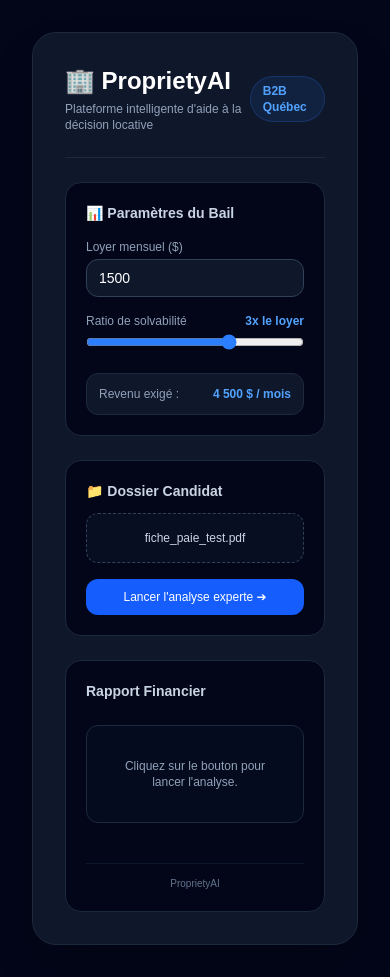
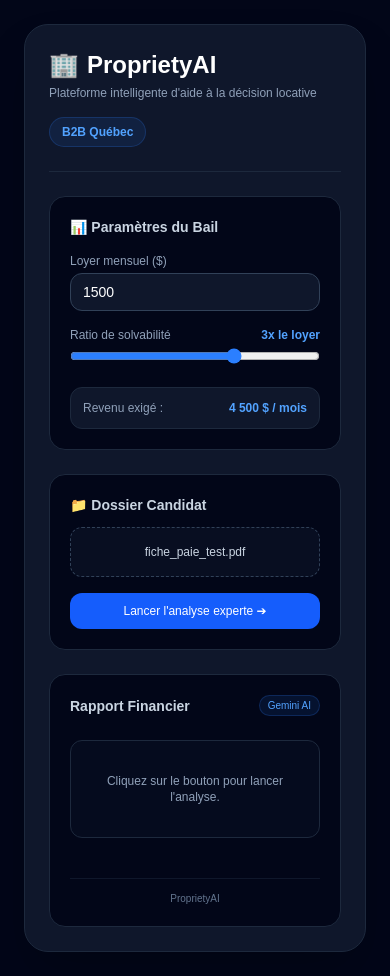
Before and after one commit to sowramadane7777-dot/propriety-ai, a Next.js app: page / in a window 390 px wide. Built offline with nearby package versions, Linux system fonts and the light colour scheme.

Commit message:
Mise à jour du code de l'interface

```diff
--- a/app/page.tsx
+++ b/app/page.tsx
@@ -5,7 +5,7 @@ import { useState } from 'react';
 export default function Home() {
 const [loyer, setLoyer] = useState<number>(1500);
 const [ratio, setRatio] = useState<number>(3);
-const [fileName, setFileName] = useState<string>('fiche_paie_test.pdf');
+const [fileName] = useState<string>('fiche_paie_test.pdf');
 const [isAnalyzing, setIsAnalyzing] = useState<boolean>(false);
 const [analysisResult, setAnalysisResult] = useState<{
 revenuBrut: number;
@@ -30,25 +30,29 @@ estSolvable: 5200 >= revenuExige,
 };
 
 return (
-<main className="min-h-screen bg-slate-950 text-slate-100 p-8 flex flex-col items-center justify-center">
-<div className="w-full max-w-4xl bg-slate-900 border border-slate-800 rounded-3xl p-8 shadow-2xl">
+<main className="min-h-screen bg-slate-950 text-slate-100 p-6 md:p-10 flex flex-col items-center justify-center">
+<div className="w-full max-w-4xl bg-slate-900 border border-slate-800 rounded-3xl p-6 md:p-8 shadow-2xl">
 
-{/* Header */}
-<div className="flex items-center justify-between border-b border-slate-800 pb-6 mb-6">
+{/* Header structuré proprement avec flexbox */}
+<div className="flex flex-col sm:flex-row sm:items-center justify-between border-b border-slate-800 pb-6 mb-6 gap-4">
 <div>
-<h1 className="text-2xl font-bold text-white">🏢 ProprietyAI</h1>
+<h1 className="text-2xl font-bold text-white flex items-center gap-2">
+<span>🏢</span> ProprietyAI
+</h1>
 <p className="text-xs text-slate-400 mt-1">Plateforme intelligente d'aide à la décision locative</p>
 </div>
-<span className="bg-blue-500/10 border border-blue-500/20 text-blue-400 text-xs font-semibold px-3 py-1.5 rounded-full">
+<div>
+<span className="inline-block bg-blue-500/10 border border-blue-500/20 text-blue-400 text-xs font-semibold px-3 py-1.5 rounded-full">
 B2B Québec
 </span>
 </div>
+</div>
 
-{/* Grille */}
+{/* Grille principale */}
 <div className="grid grid-cols-1 md:grid-cols-2 gap-6">
 
-{/* Colonne gauche */}
-<div className="space-y-6">
+{/* Colonne de gauche */}
+<div className="flex flex-col gap-6">
 <div className="bg-slate-950 border border-slate-800 p-5 rounded-2xl">
 <h2 className="text-sm font-semibold text-slate-300 mb-4">📊 Paramètres du Bail</h2>
 
@@ -99,10 +103,15 @@ className="w-full py-2.5 bg-blue-600 hover:bg-blue-700 text-white font-medium ro
 </div>
 </div>
 
-{/* Colonne droite */}
+{/* Colonne de droite */}
 <div className="bg-slate-950 border border-slate-800 p-5 rounded-2xl flex flex-col justify-between">
 <div>
-<h2 className="text-sm font-semibold text-slate-300 mb-4">Rapport Financier</h2>
+<div className="flex items-center justify-between mb-4">
+<h2 className="text-sm font-semibold text-slate-300">Rapport Financier</h2>
+<span className="text-[10px] bg-blue-500/10 border border-blue-500/20 text-blue-400 px-2 py-0.5 rounded-full">
+Gemini AI
+</span>
+</div>
 
 {!analysisResult && !isAnalyzing && (
 <div className="border border-slate-800 bg-slate-900/30 rounded-xl p-8 text-center my-6">
```
